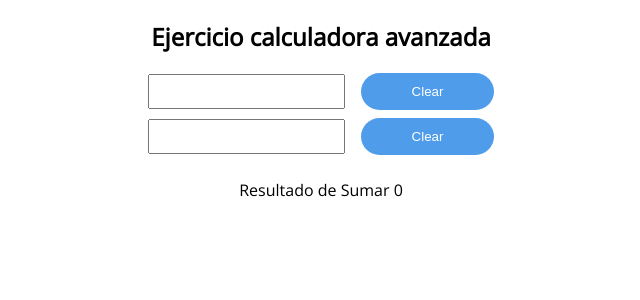
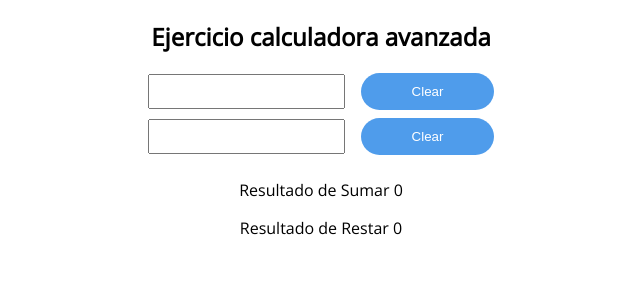
Before and after one commit to andreamon/calculadora-avanzada, a React (Create React App) app: page / in a window 1280 px wide. Shown: the top 300 px of the page, without its empty margins (319-959 px from the left). Built offline with nearby package versions, Linux system fonts and the light colour scheme.

Commit message:
add resta into useEffect

```diff
--- a/src/App.js
+++ b/src/App.js
@@ -4,11 +4,13 @@ import "./App.css";
 
 function App() {
 	const [resultSum, setResultSum] = useState();
+	const [resultResta, setResultResta] = useState();
 	const [inputVal, setInputVal] = useState(0);
 	const [inputVal2, setInputVal2] = useState(0);
 
 	useEffect(() => {
 		setResultSum(Number(inputVal) + Number(inputVal2));
+		setResultResta(Number(inputVal) - Number(inputVal2));
 	}, [inputVal, inputVal2]);
 
 	const reset = (e) => {
@@ -50,6 +52,7 @@ function App() {
 					<button onClick={reset2}>Clear</button>
 				</div>
 				<p>Resultado de Sumar {resultSum ? resultSum : "0"}</p>
+				<p>Resultado de Restar {resultResta ? resultResta : "0"}</p>
 			</div>
 		</>
 	);
```
